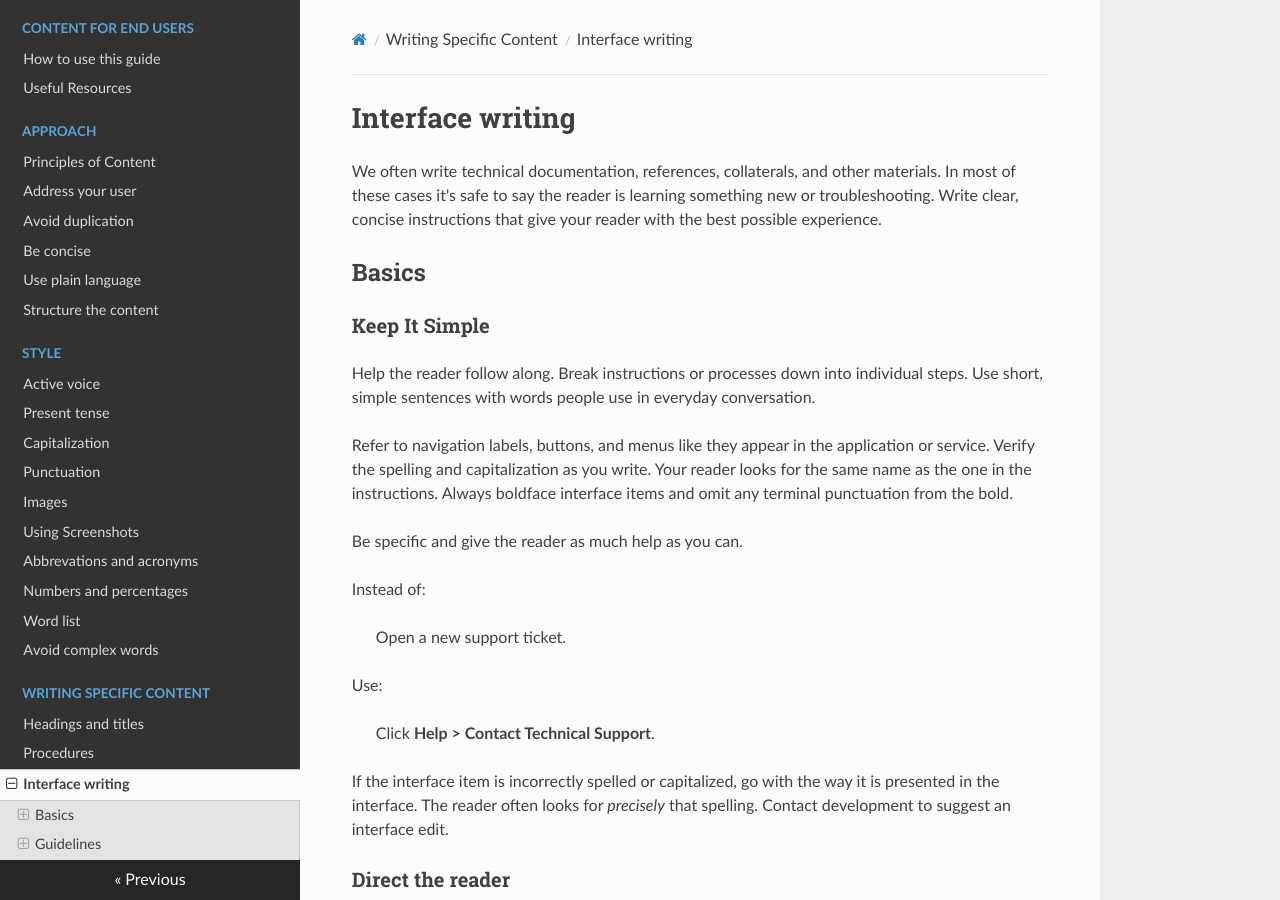
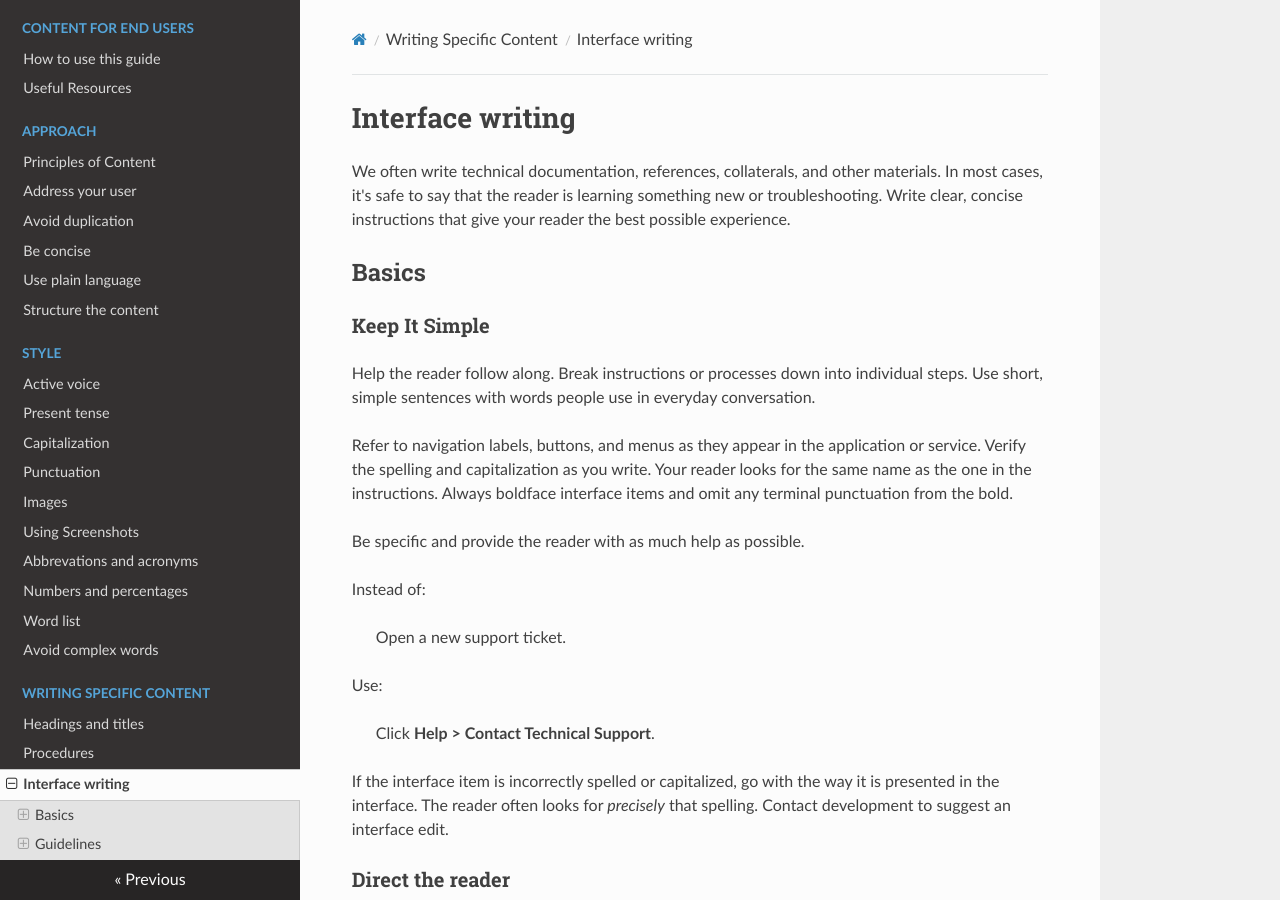
Before and after one commit to stevearrants/styleguide, an MkDocs documentation site: the page built from docs/interfacewriting.md, in a window 1280 px wide and 900 px high. Built offline with MkDocs 1.6.1, drawn with Linux system fonts in a browser that asks for light colours; nearby versions of some CDN libraries; some of the changed text lies outside the part shown.

Commit message:
Update interfacewriting.md

```diff
--- a/docs/interfacewriting.md
+++ b/docs/interfacewriting.md
@@ -1,24 +1,16 @@
 # Interface writing
 
-We often write technical documentation, references, collaterals, and other materials.
-In most of these cases it's safe to say the reader is
-learning something new or troubleshooting. Write clear, concise
-instructions that give your reader with the best possible experience.
+We often write technical documentation, references, collaterals, and other materials. In most cases, it's safe to say that the reader is learning something new or troubleshooting. Write clear, concise instructions that give your reader the best possible experience.
 
 ## Basics
 
 ### Keep It Simple
 
-Help the reader follow along. Break instructions or processes down into
-individual steps. Use short, simple sentences with words people use in
-everyday conversation.
+Help the reader follow along. Break instructions or processes down into individual steps. Use short, simple sentences with words people use in everyday conversation.
 
-Refer to navigation labels, buttons, and menus like they appear in the
-application or service. Verify the spelling and capitalization as you write. Your
-reader looks for the same name as the one in the instructions. Always boldface
-interface items and omit any terminal punctuation from the bold.
+Refer to navigation labels, buttons, and menus as they appear in the application or service. Verify the spelling and capitalization as you write. Your reader looks for the same name as the one in the instructions. Always boldface interface items and omit any terminal punctuation from the bold.
 
-Be specific and give the reader as much help as you can.
+Be specific and provide the reader with as much help as possible.
 
 Instead of:
 
@@ -28,9 +20,7 @@
 
 > Click **Help > Contact Technical Support**.
 
-If the interface item is incorrectly spelled or capitalized, go with the way it
-is presented in the interface. The reader often looks for *precisely* that spelling.
-Contact development to suggest an interface edit.
+If the interface item is incorrectly spelled or capitalized, go with the way it is presented in the interface. The reader often looks for *precisely* that spelling. Contact development to suggest an interface edit.
 
 ### Direct the reader
 
@@ -47,11 +37,9 @@
 
 Or:
 
-> To get started, select the **Support** link to create a new
-> ticket. Remember to include the details of your problem.
+> To get started, select the **Support** link to create a new ticket. Remember to include the details of your problem.
 
-Focus on what the reader *can do* rather than what they
-*can't* by using positive language.
+Focus on what the reader *can do* rather than what they *can't* by using positive language.
 
 Instead of:
 
```
Also changed, not shown: other parts of docs/interfacewriting.md (+5 -8 lines).
